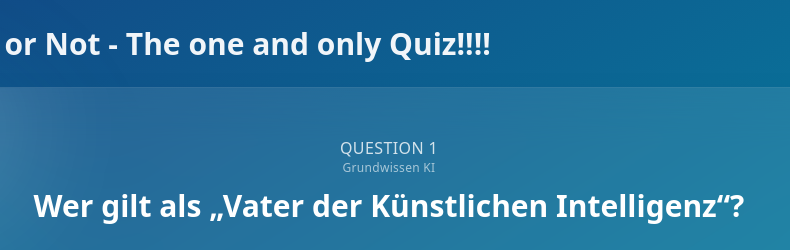
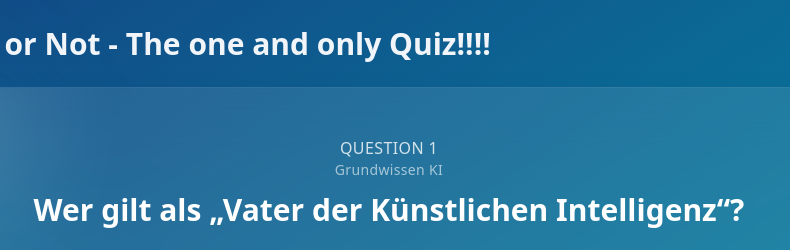
Before and after one commit to Nyfii/KILN-BotOrNot-Quiz, a plain HTML site: page index.html in a window 1280 px wide. Shown: the top 250 px of the page, 251-1041 px from the left. Drawn offline with nearby package versions, Linux system fonts and the light colour scheme.

Commit message:
Fixed various tiny errors

```diff
--- a/index.html
+++ b/index.html
@@ -34,7 +34,7 @@
 
                 <div class="p-8 sm:p-12 flex-1 flex flex-col">
                     <p class="text-center text-base uppercase tracking-wide text-white/80">Question <span id="questionIndex">1</span><span id="qTotal" class="opacity-70"></span></p>
-                    <p id="question-label" class="text-center text-sm text-xs tracking-wide text-white/60">If you are seeing this text, something went wrong :(</p>
+                    <p id="question-label" class="text-center text-sm tracking-wide text-white/60">If you are seeing this text, something went wrong :(</p>
                     <p id="question" class="mt-3 text-center text-2xl sm:text-3xl font-semibold leading-snug text-white"></p>
 
                     <div id="answers" class="mt-8 grid grid-cols-1 sm:grid-cols-2 gap-4 max-w-3xl mx-auto w-full"></div>
```
Also changed, not shown: QuestionTransformer.html (+0 -1 lines), 1 other file.
